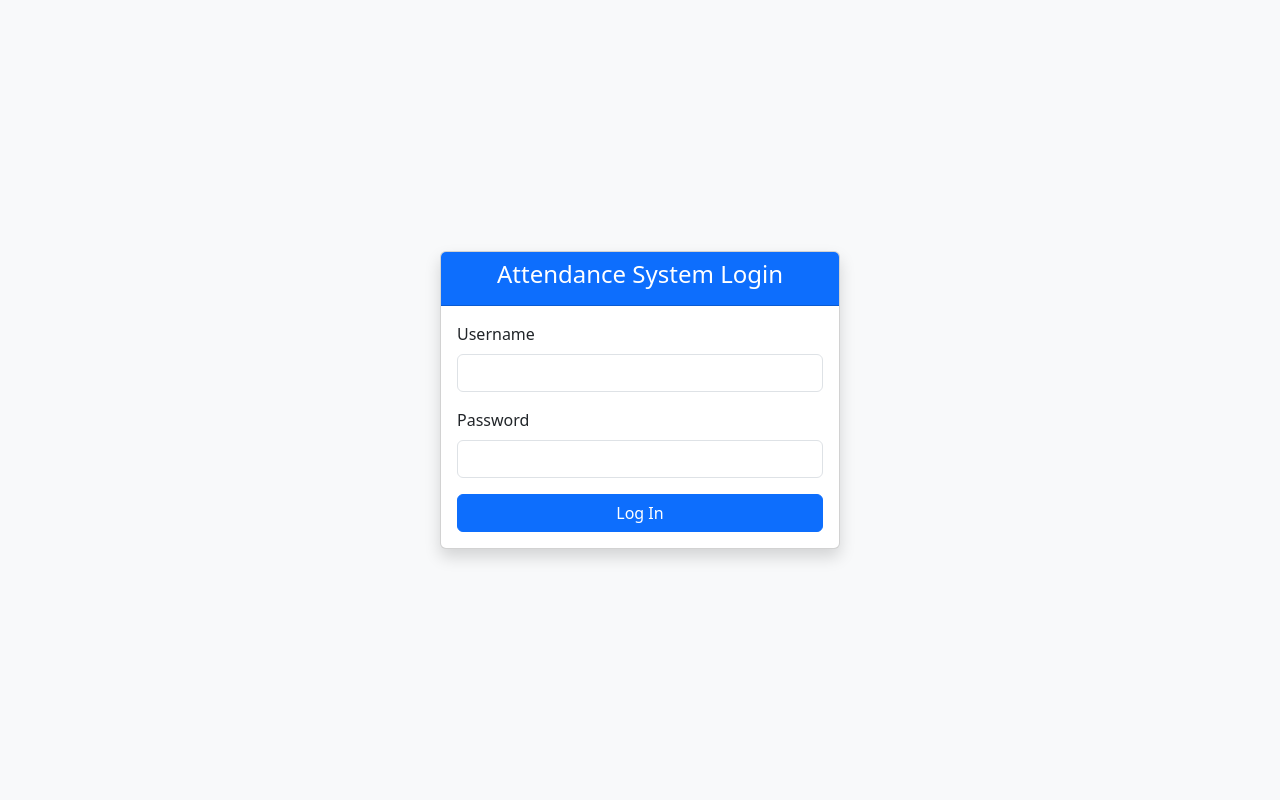
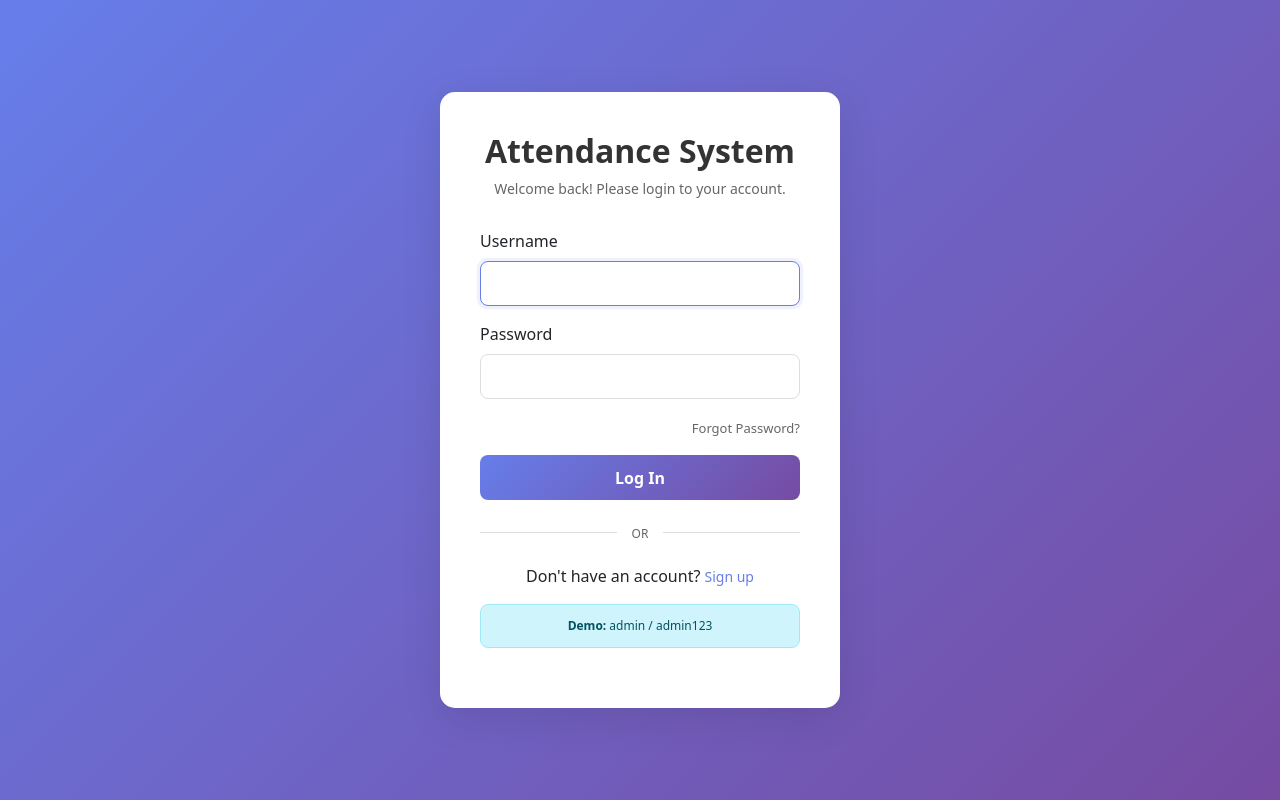
Before and after one commit to epipeliners/attendance-system, a Flask app: page /login in a window 1280 px wide. Run offline with Flask 3, Linux system fonts and the light colour scheme; some libraries are stand-ins or nearby versions.

Commit message:
Add forgot password link to login page

```diff
--- a/app/templates/login.html
+++ b/app/templates/login.html
@@ -4,42 +4,183 @@
     <meta charset="UTF-8">
     <meta name="viewport" content="width=device-width, initial-scale=1.0">
     <title>Login - Attendance System</title>
-    <!-- Bootstrap 5 CDN -->
     <link href="https://cdn.jsdelivr.net/npm/bootstrap@5.3.0/dist/css/bootstrap.min.css" rel="stylesheet">
-    <link rel="stylesheet" href="{{ url_for('static', filename='style.css') }}">
+    <style>
+        body {
+            background: linear-gradient(135deg, #667eea 0%, #764ba2 100%);
+            height: 100vh;
+            display: flex;
+            align-items: center;
+            justify-content: center;
+        }
+        .login-card {
+            background: white;
+            border-radius: 15px;
+            box-shadow: 0 10px 40px rgba(0,0,0,0.1);
+            width: 100%;
+            max-width: 400px;
+            padding: 40px;
+        }
+        .login-header {
+            text-align: center;
+            margin-bottom: 30px;
+        }
+        .login-header h2 {
+            color: #333;
+            font-weight: 600;
+        }
+        .login-header p {
+            color: #666;
+            font-size: 14px;
+        }
+        .form-control {
+            height: 45px;
+            border-radius: 8px;
+            border: 1px solid #ddd;
+            padding: 10px 15px;
+            font-size: 14px;
+        }
+        .form-control:focus {
+            border-color: #667eea;
+            box-shadow: 0 0 0 0.2rem rgba(102,126,234,0.1);
+        }
+        .btn-login {
+            background: linear-gradient(135deg, #667eea 0%, #764ba2 100%);
+            border: none;
+            height: 45px;
+            border-radius: 8px;
+            color: white;
+            font-weight: 600;
+            font-size: 16px;
+            cursor: pointer;
+            transition: transform 0.2s;
+            width: 100%;
+        }
+        .btn-login:hover {
+            transform: translateY(-2px);
+            box-shadow: 0 5px 20px rgba(102,126,234,0.3);
+        }
+        .alert {
+            border-radius: 8px;
+            padding: 12px 15px;
+            margin-bottom: 20px;
+            font-size: 14px;
+        }
+        .alert-success {
+            background: #d4edda;
+            color: #155724;
+            border: 1px solid #c3e6cb;
+        }
+        .alert-danger {
+            background: #f8d7da;
+            color: #721c24;
+            border: 1px solid #f5c6cb;
+        }
+        .alert-warning {
+            background: #fff3cd;
+            color: #856404;
+            border: 1px solid #ffeeba;
+        }
+        .login-footer {
+            text-align: center;
+            margin-top: 20px;
+        }
+        .login-footer a {
+            color: #667eea;
+            text-decoration: none;
+            font-size: 14px;
+        }
+        .login-footer a:hover {
+            text-decoration: underline;
+        }
+        .divider {
+            margin: 20px 0;
+            text-align: center;
+            position: relative;
+        }
+        .divider::before {
+            content: "";
+            position: absolute;
+            top: 50%;
+            left: 0;
+            right: 0;
+            height: 1px;
+            background: #ddd;
+            z-index: 1;
+        }
+        .divider span {
+            background: white;
+            padding: 0 15px;
+            color: #666;
+            font-size: 12px;
+            position: relative;
+            z-index: 2;
+        }
+        .forgot-password {
+            text-align: right;
+            margin-top: 10px;
+        }
+        .forgot-password a {
+            color: #666;
+            font-size: 13px;
+            text-decoration: none;
+        }
+        .forgot-password a:hover {
+            color: #667eea;
+        }
+    </style>
 </head>
-<body class="bg-light">
-    <div class="container vh-100 d-flex justify-content-center align-items-center">
-        <div class="card shadow" style="width: 100%; max-width: 400px;">
-            <div class="card-header bg-primary text-white text-center">
-                <h4>Attendance System Login</h4>
+<body>
+    <div class="login-card">
+        <div class="login-header">
+            <h2>Attendance System</h2>
+            <p>Welcome back! Please login to your account.</p>
         </div>
-            <div class="card-body">
+
+        <!-- Flash Messages -->
         {% with messages = get_flashed_messages(with_categories=true) %}
             {% if messages %}
                 {% for category, message in messages %}
-                            <div class="alert alert-{{ category if category != 'message' else 'info' }} alert-dismissible fade show" role="alert">
-                                {{ message }}
-                                <button type="button" class="btn-close" data-bs-dismiss="alert"></button>
-                            </div>
+                    <div class="alert alert-{{ category }}">{{ message }}</div>
                 {% endfor %}
             {% endif %}
         {% endwith %}
 
-                <form method="post">
+        <!-- Login Form -->
+        <form method="POST" action="{{ url_for('auth.login') }}">
             <div class="mb-3">
                 <label for="username" class="form-label">Username</label>
-                        <input type="text" class="form-control" id="username" name="username" required>
+                <input type="text" class="form-control" id="username" name="username" required autofocus>
             </div>
             <div class="mb-3">
                 <label for="password" class="form-label">Password</label>
                 <input type="password" class="form-control" id="password" name="password" required>
             </div>
-                    <button type="submit" class="btn btn-primary w-100">Log In</button>
+
+            <!-- 🔥 FORGOT PASSWORD LINK - TAMBAHKAN INI -->
+            <div class="forgot-password">
+                <a href="{{ url_for('auth.forgot_password') }}">Forgot Password?</a>
+            </div>
+
+            <button type="submit" class="btn-login mt-3">Log In</button>
         </form>
+
+        <!-- Divider -->
+        <div class="divider">
+            <span>OR</span>
+        </div>
+
+        <!-- 🔥 REGISTER LINK (Opsional, jika ada fitur register) -->
+        <div class="login-footer">
+            <p>Don't have an account? <a href="{{ url_for('auth.register') }}">Sign up</a></p>
+        </div>
+
+        <!-- Demo Credentials (Opsional) -->
+        <div class="alert alert-info mt-3" style="font-size: 12px; text-align: center;">
+            <strong>Demo:</strong> admin / admin123
         </div>
     </div>
-    </div>
+
     <script src="https://cdn.jsdelivr.net/npm/bootstrap@5.3.0/dist/js/bootstrap.bundle.min.js"></script>
 </body>
 </html>
```
Lines whose indentation alone changed are shown as unchanged.
